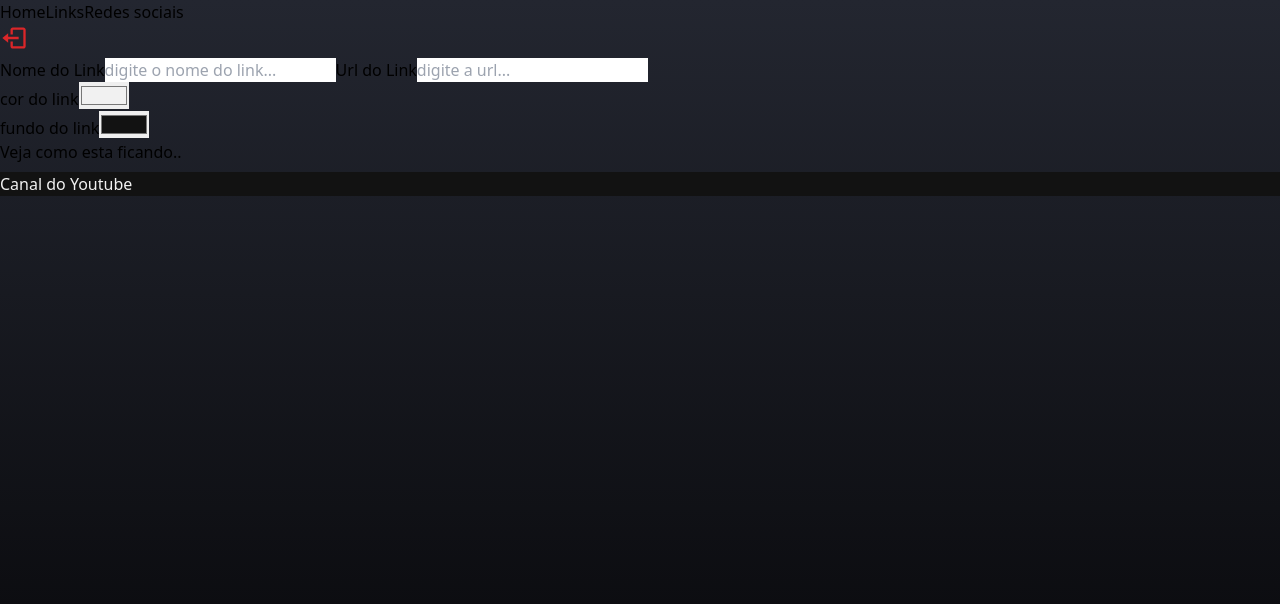
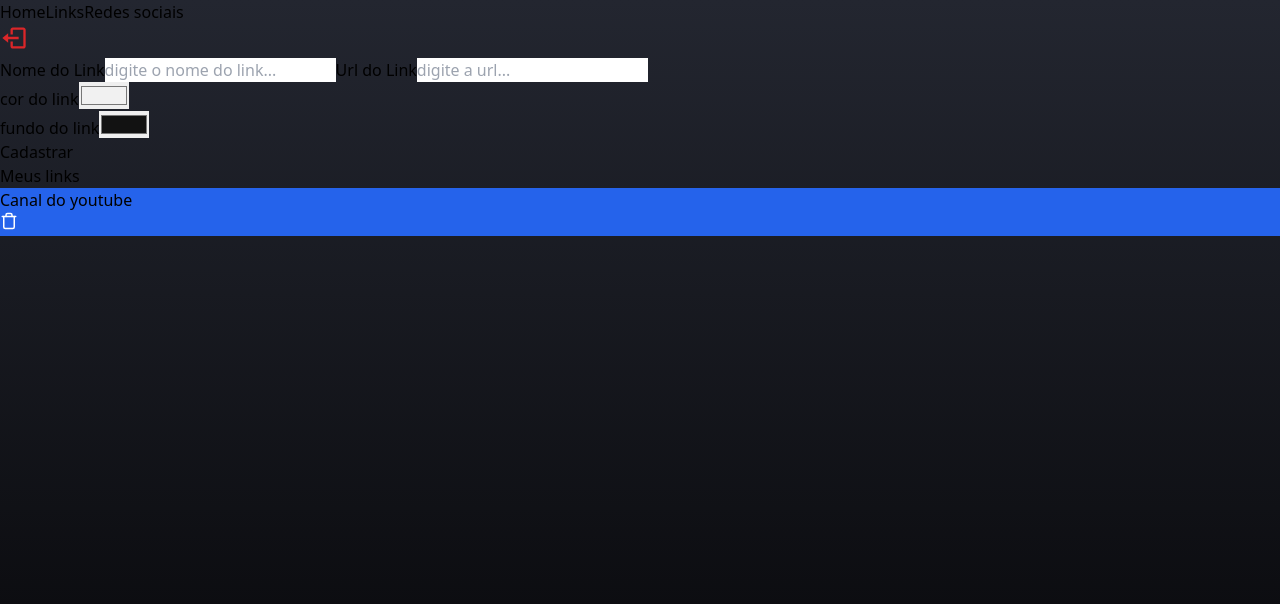
Before and after one commit to Daniel-wews/linkeTree, a React (Vite) app: page /admin in a window 1280 px wide. Shown: the top 604 px of the page. Built offline with nearby package versions, Linux system fonts and the light colour scheme; no server answers; sample sign-in values are in the browser's storage.

Commit message:
finalizado parte admin/formulario

```diff
--- a/src/pages/admin/admin.tsx
+++ b/src/pages/admin/admin.tsx
@@ -1,6 +1,7 @@
 import { useState } from "react";
 import Header from "../../components/header/header";
 import Input from "../../components/input/input";
+import { FiTrash } from "react-icons/fi";
 
 export default function Admin(){
     const [nameInput, setNameInput] = useState('')
@@ -44,16 +45,32 @@ export default function Admin(){
                     </div>
                 </section>
 
+                {nameInput !== '' && (
                     <div className="flex items-center justify-start flex-col mb-7 border-gray-100/25 border rounded-md">
-                <label className="text-white font-medium mt-2 mb-3">Veja como esta ficando..</label>
+                    <label className="text-white font-medium mt-2 mb-3">Veja como esta ficando</label>
                     <article className="w-11/12 max-w-lg flex flex-col items-center justify-between bg-zinc-900 rounded px-1 py-3"
                     style={{marginBottom:8, marginTop:8, backgroundColor: backgroundColorInput}}
                     >
-                    <p className="font-medium" style={{color:textColorInput}}>Canal do Youtube</p>
+                        <p className="font-medium" style={{color:textColorInput}}>{nameInput}</p>
                     </article>
                     </div>
+                )}
+
+                <button type="submit" className="bg-blue-600 h-9 rounded-md text-white font-medium gap-4 flex justify-center items-center mb-7">Cadastrar</button>
 
             </form>
+
+            <h2 className="font-bold text-white mb-4 text-2xl ">Meus links</h2>
+            <article className="flex items-center justify-between w-11/12 max-w-xl rounded py-3 px-2 mb-2 select-none"
+            style={{backgroundColor:"#2563eb", color:"#000"}}
+            >
+                <p>Canal do youtube</p>
+                <div>
+                    <button className="border border-deshed p-1 rounded bg-neutral-900">
+                        <FiTrash color="#fff" size={18}/>
+                    </button>
+                </div>
+            </article>
         </div>
     )
 }
```
Lines whose indentation alone changed are shown as unchanged.
